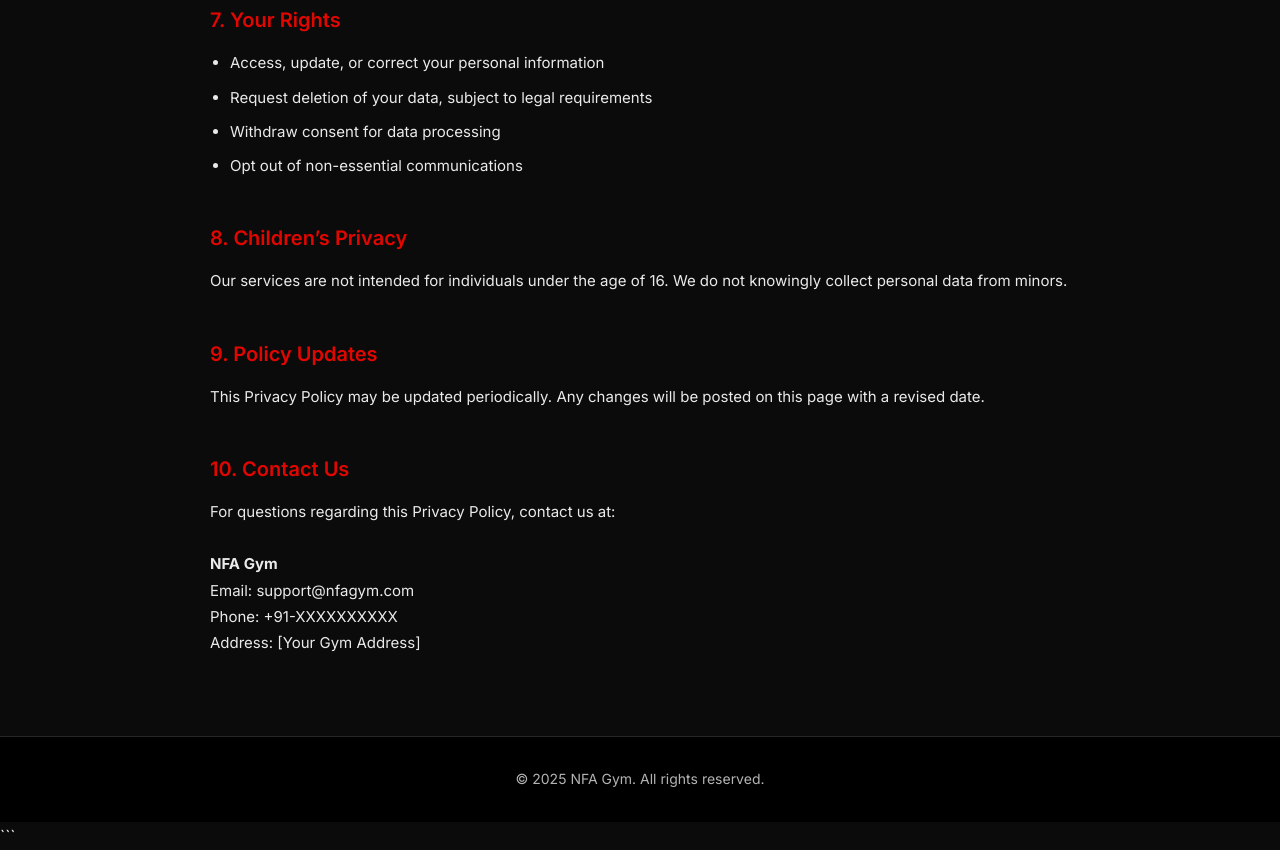
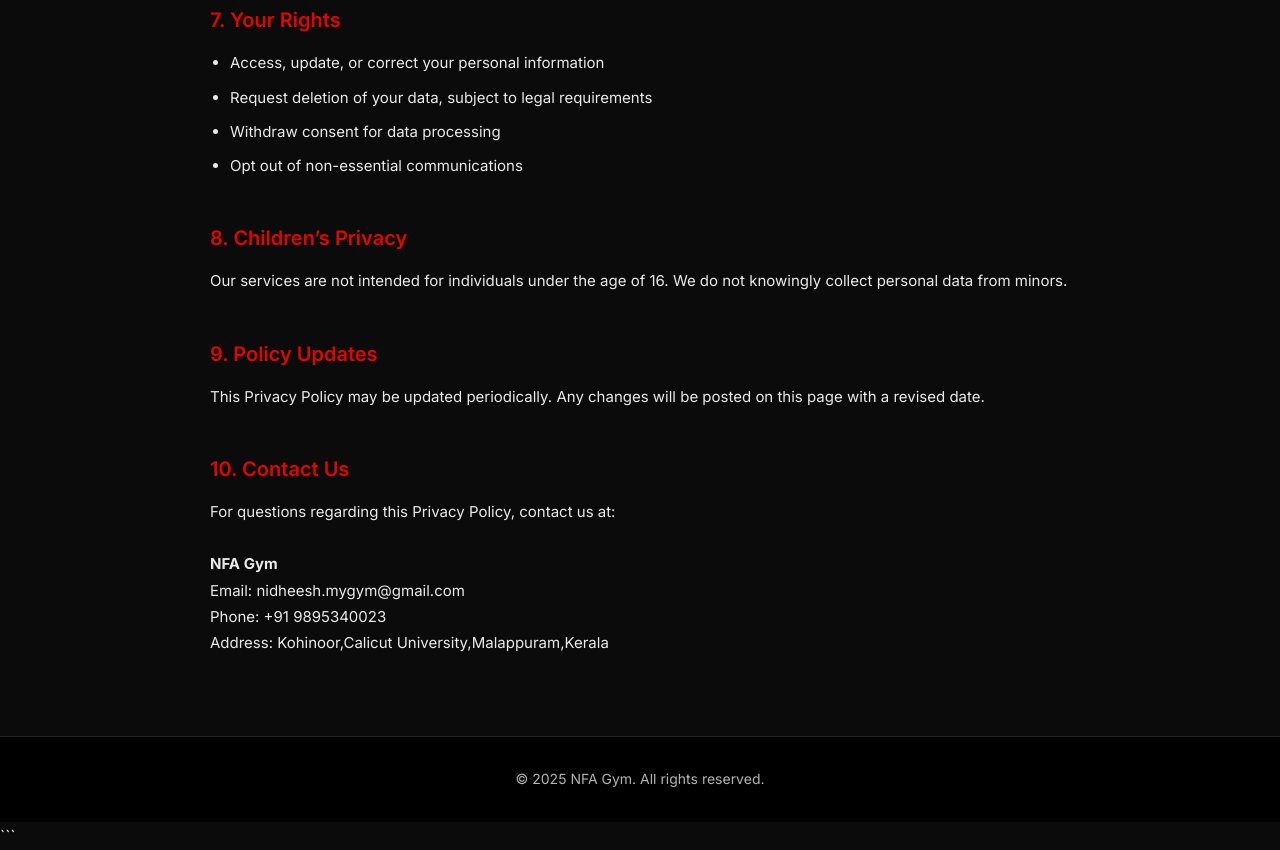
Before and after one commit to deepak09125511/privacy, a plain HTML site: page index.html in a window 1280 px wide. Shown: the part 1343-2193 px from the top of the page. Drawn offline with Linux system fonts and the light colour scheme.

Commit message:
Update index.html

```diff
--- a/index.html
+++ b/index.html
@@ -223,9 +223,9 @@
         <p>
             For questions regarding this Privacy Policy, contact us at:<br><br>
             <strong>NFA Gym</strong><br>
-            Email: support@nfagym.com<br>
-            Phone: +91-XXXXXXXXXX<br>
-            Address: [Your Gym Address]
+            Email: nidheesh.mygym@gmail.com<br>
+            Phone: +91 9895340023<br>
+            Address: Kohinoor,Calicut University,Malappuram,Kerala
         </p>
     </section>
 </main>
```
